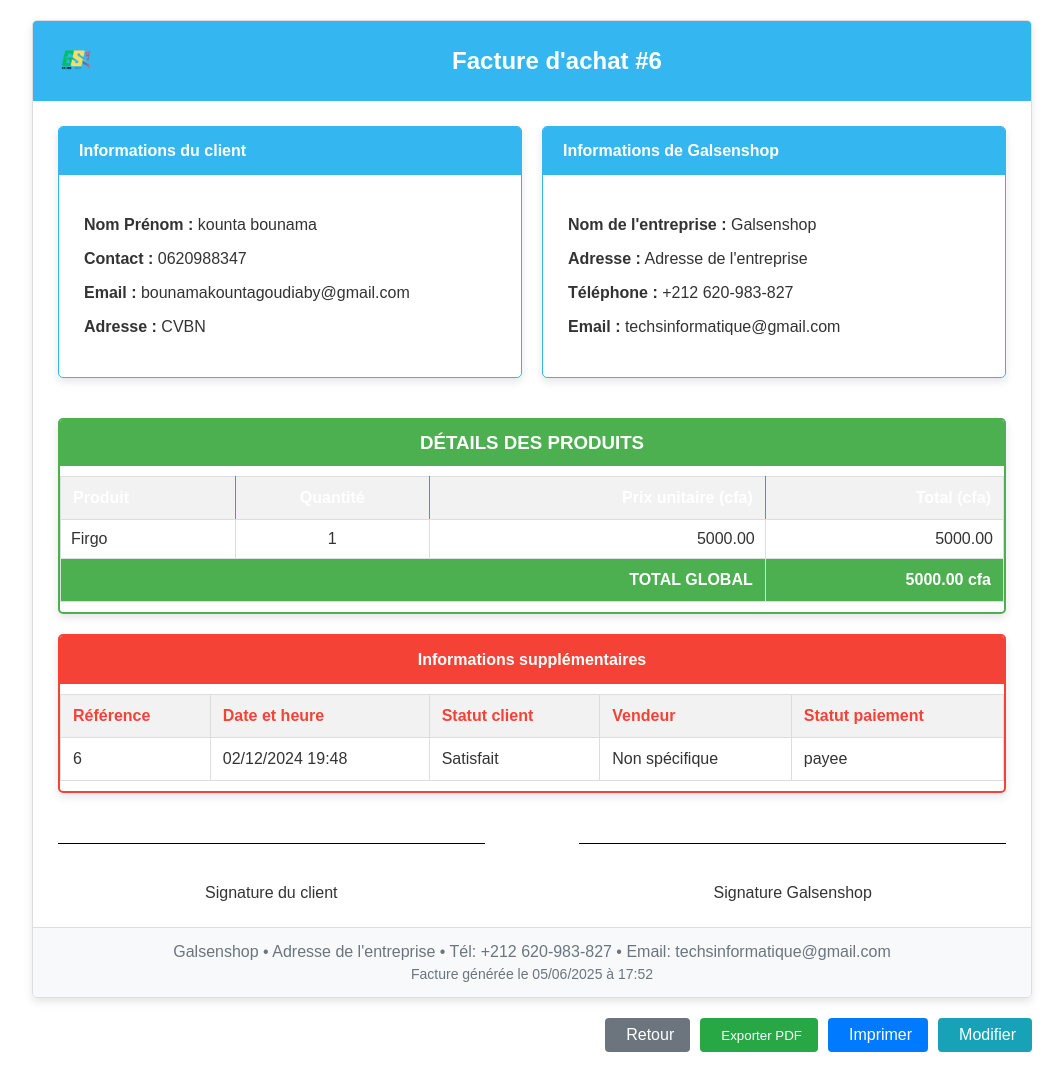
After one commit to Kountade/Gestion_stock_vente, a Django app: page /vente/pdf/6/ in a window 1280 px wide. The commit adds this page. Shown: the whole page, without its empty margins (108-1171 px from the left). Run offline with Django 5.2, Linux system fonts and the light colour scheme; data comes from the database, SQL or seed files in the repository; both versions use the stored data as it was after the commit; some libraries are stand-ins or nearby versions.

Commit message:
modification facture d'achat

```diff
--- a/application/urls.py
+++ b/application/urls.py
@@ -4,6 +4,7 @@
 from django.urls import path, include
 from django.conf import settings
 from django.conf.urls.static import static
+from .views import send_delivery_vente_email
 
 from . import views
 
@@ -68,7 +69,8 @@
     path('detail-vente/<int:pk>/', views.detail_vente, name='detail_vente'),
     path('ventes/modifier/<int:pk>/', views.modifier_vente, name='modifier_vente'),
     path('vente/<int:pk>/supprimer/', views.supprimer_vente, name='supprimer_vente'),
-
+    path('vente/pdf/<int:vente_id>/', views.generate_delivery_vente_pdf, name='generate_delivery_vente_pdf'),
+    path('vente/<int:vente_id>/envoyer-email/', send_delivery_vente_email, name='send_delivery_vente_email'),
 
 
 
--- a/application/views.py
+++ b/application/views.py
@@ -16,7 +16,6 @@
 from datetime import datetime
 from django.utils import timezone
 from django.http import HttpResponse, Http404
-from weasyprint import HTML
 from django.template.loader import render_to_string
 from .models import Livraison  # Remplacez par le modèle approprié
 from django.contrib.admin.models import LogEntry
@@ -1108,6 +1107,8 @@
 
 #############################################################################################
 def generate_delivery_note_pdf(request, livraison_id):
+
+
     try:
         # Récupérer l'objet Livraison à partir de l'ID
         livraison = Livraison.objects.get(id=livraison_id)
@@ -1126,3 +1127,91 @@
     response['Content-Disposition'] = f'inline; filename="bon_de_livraison_{livraison_id}.pdf"'
 
     return response
+
+
+# views.py
+from django.shortcuts import render, get_object_or_404
+from django.http import Http404
+from django.db.models import Sum, F
+from .models import Vente
+
+def generate_delivery_vente_pdf(request, vente_id):
+    # Récupération des données
+    vente = get_object_or_404(Vente, pk=vente_id)
+    produits_vendus = vente.ventes_produits.all()
+
+    # Calcul des totaux
+    for produit_vendu in produits_vendus:
+        produit_vendu.total = produit_vendu.quantite * produit_vendu.prix_unitaire
+
+    vente_total = produits_vendus.aggregate(
+        total=Sum(F('quantite') * F('prix_unitaire'))
+    )['total'] or 0
+
+    # Renvoie le template HTML (qui contiendra le JS pour la conversion PDF)
+    return render(request, 'ventes/vente_pdf_template.html', {
+        "vente": vente,
+        "produits_vendus": produits_vendus,
+        "vente_total": vente_total,
+    })
+
+from django.core.mail import EmailMessage
+from django.template.loader import render_to_string
+from django.http import HttpResponse, Http404
+from django.contrib import messages
+from django.shortcuts import redirect, get_object_or_404
+from django.db.models import Sum, F
+from .models import Vente
+
+
+def send_delivery_vente_email(request, vente_id):
+    """Vue pour envoyer le bon de livraison au client par e-mail"""
+    # 1️⃣ Récupérer la vente
+    vente = get_object_or_404(Vente, pk=vente_id)
+    produits_vendus = vente.ventes_produits.all()
+
+    # 2️⃣ Calcul du total de chaque vente de produit
+    for produit_vendu in produits_vendus:
+        produit_vendu.total = produit_vendu.quantite * produit_vendu.prix_unitaire
+
+    # 3️⃣ Calcul du total global de la vente (sommes des totaux de chaque produit)
+    vente_total = produits_vendus.aggregate(
+        total=Sum(F('quantite') * F('prix_unitaire'))
+    )['total'] or 0
+
+    # 4️⃣ Rendre le contenu HTML du PDF
+    html_content = render_to_string('ventes/vente_pdf_template.html', {
+        "vente": vente,
+        "produits_vendus": produits_vendus,
+        "vente_total": vente_total,
+    })
+
+    # 5️⃣ Générer le PDF
+    pdf_file = HTML(string=html_content).write_pdf()
+
+    # 6️⃣ Informations sur l'e-mail
+    subject = f"Bonjour merci pour votre achat. voici votre facture n°{vente.id}"
+    message = f"Veuillez trouver en pièce jointe le bon de livraison pour la vente n°{vente.id}."
+    from_email = 'bounamakountagoudiaby@gmail.com'  # Remplacez par votre adresse e-mail
+    recipient_list = [vente.client.email]  # Assurez-vous que le client a un champ email
+
+    # 7️⃣ Création de l'objet EmailMessage
+    email = EmailMessage(
+        subject=subject,
+        body=message,
+        from_email=from_email,
+        to=recipient_list,
+    )
+
+    # 8️⃣ Ajouter le fichier PDF en pièce jointe
+    email.attach(f'facture_de_vente_{vente.id}.pdf', pdf_file, 'application/pdf')
+
+    # 9️⃣ Envoi de l'e-mail
+    try:
+        email.send()
+        messages.success(request, f"L'e-mail a été envoyé avec succès au client {vente.client.email}.")
+    except Exception as e:
+        messages.error(request, f"Erreur lors de l'envoi de l'e-mail : {e}")
+
+    # 🔟 Redirection après l'envoi (redirection correcte avec le pk)
+    return redirect('detail_vente', pk=vente.id)  # Redirigez vers la page de détail de la vente
--- /dev/null
+++ b/templates/ventes/vente_pdf_template.html
@@ -0,0 +1,344 @@
+{% load static %}
+
+<!DOCTYPE html>
+<html lang="fr">
+<head>
+    <meta charset="UTF-8">
+    <meta name="viewport" content="width=device-width, initial-scale=1.0">
+    <title>Facture #{{ vente.id }}</title>
+    <style>
+        /* Styles généraux */
+        body {
+            font-family: Arial, sans-serif;
+            margin: 0;
+            padding: 20px;
+            color: #333;
+        }
+
+        .container {
+            width: 100%;
+            max-width: 1000px;
+            margin: 0 auto;
+        }
+
+        /* Styles des cartes */
+        .card {
+            border: 1px solid #ddd;
+            border-radius: 5px;
+            box-shadow: 0 4px 8px rgba(0,0,0,0.1);
+            margin-bottom: 20px;
+            overflow: hidden;
+        }
+
+        .card-header {
+            background-color: #34b7f1;
+            color: white;
+            padding: 15px 20px;
+            font-weight: bold;
+        }
+
+        .card-body {
+            padding: 25px;
+        }
+
+        .card-footer {
+            background-color: #f8f9fa;
+            padding: 15px 20px;
+            border-top: 1px solid #ddd;
+            text-align: center;
+        }
+
+        /* Styles des tables */
+        table {
+            width: 100%;
+            border-collapse: collapse;
+            margin: 10px 0;
+        }
+
+        th, td {
+            padding: 12px;
+            border: 1px solid #ddd;
+            text-align: left;
+        }
+
+        th {
+            background-color: #f2f2f2;
+            font-weight: bold;
+        }
+
+        /* Styles spécifiques */
+        .client-card {
+            border: 1px solid #34b7f1;
+        }
+
+        .produits-card {
+            border: 2px solid #4caf50;
+        }
+
+        .infos-card {
+            border: 2px solid #f44336;
+        }
+
+        .signature-area {
+            display: flex;
+            justify-content: space-between;
+            margin-top: 50px;
+        }
+
+        .signature-line {
+            border-top: 1px solid #000;
+            padding-top: 40px;
+            width: 45%;
+            text-align: center;
+        }
+
+        /* Boutons (ne s'affichent pas dans l'impression/PDF) */
+        .action-buttons {
+            display: flex;
+            justify-content: flex-end;
+            gap: 10px;
+            margin-top: 20px;
+        }
+
+        .btn {
+            padding: 8px 16px;
+            border: none;
+            border-radius: 4px;
+            cursor: pointer;
+            text-decoration: none;
+            display: inline-flex;
+            align-items: center;
+            gap: 5px;
+        }
+
+        .btn-secondary {
+            background-color: #6c757d;
+            color: white;
+        }
+
+        .btn-success {
+            background-color: #28a745;
+            color: white;
+        }
+
+        .btn-primary {
+            background-color: #007bff;
+            color: white;
+        }
+
+        .btn-info {
+            background-color: #17a2b8;
+            color: white;
+        }
+
+        /* Styles pour l'impression */
+        @media print {
+            .no-print, .no-print * {
+                display: none !important;
+            }
+
+            body {
+                padding: 0;
+                margin: 0;
+            }
+
+            .card {
+                box-shadow: none;
+                border: none;
+                margin: 0;
+                width: 100%;
+            }
+
+            .card-header {
+                border-radius: 0 !important;
+            }
+        }
+    </style>
+</head>
+<body>
+    <div class="container">
+        <!-- Carte principale contenant toute la facture -->
+        <div class="card">
+            <!-- En-tête -->
+            <div class="card-header" style="display: flex; align-items: center;">
+                <img src="{% static 'img/logo.png' %}" alt="Logo" style="height: 50px">
+                <div style="flex-grow: 1; text-align: center;">
+                    <h1 style="margin: 0; font-size: 24px;">Facture d'achat #{{ vente.id }}</h1>
+                </div>
+            </div>
+
+            <!-- Corps de la facture -->
+            <div class="card-body">
+                <!-- Section Informations client/entreprise -->
+                <div style="display: flex; gap: 20px; margin-bottom: 20px;">
+                    <!-- Carte Client -->
+                    <div class="card client-card" style="flex: 1;">
+                        <div class="card-header">Informations du client</div>
+                        <div class="card-body">
+                            <p><strong>Nom Prénom :</strong> {{ vente.client.nom }} {{vente.client.prenom }}</p>
+                            <p><strong>Contact :</strong> {{vente.client.telephone }}</p>
+                            <p><strong>Email :</strong> {{ vente.client.email }}</p>
+                            <p><strong>Adresse :</strong> {{vente.client.adresse }}</p>
+                        </div>
+                    </div>
+
+                    <!-- Carte Entreprise -->
+                    <div class="card client-card" style="flex: 1;">
+                        <div class="card-header">Informations de Galsenshop</div>
+                        <div class="card-body">
+                            <p><strong>Nom de l'entreprise :</strong> Galsenshop</p>
+                            <p><strong>Adresse :</strong> Adresse de l'entreprise</p>
+                            <p><strong>Téléphone :</strong> +212 620-983-827</p>
+                            <p><strong>Email :</strong> techsinformatique@gmail.com</p>
+                        </div>
+                    </div>
+                </div>
+
+                <!-- Section Produits -->
+             <!-- Section Produits avec style harmonisé -->
+<div class="card" style="border: 2px solid #4CAF50; border-radius: 5px; margin-bottom: 20px;">
+  <!-- En-tête vert comme "Informations supplémentaires" -->
+  <div class="card-header" style="background-color: #4CAF50; color: white; padding: 12px; text-align: center;">
+      <h3 style="margin: 0; font-weight: bold;">DÉTAILS DES PRODUITS</h3>
+  </div>
+
+  <div class="card-body" style="padding: 0;">
+      <table style="width: 100%; border-collapse: collapse;">
+          <!-- En-têtes de colonnes comme "Informations du client" -->
+          <thead style="background-color: #34B7F1; color: white;">
+              <tr>
+                  <th style="padding: 12px; text-align: left; font-weight: bold; border-right: 1px solid #2A9FD8;">Produit</th>
+                  <th style="padding: 12px; text-align: center; font-weight: bold; border-right: 1px solid #2A9FD8;">Quantité</th>
+                  <th style="padding: 12px; text-align: right; font-weight: bold; border-right: 1px solid #2A9FD8;">Prix unitaire (cfa)</th>
+                  <th style="padding: 12px; text-align: right; font-weight: bold;">Total (cfa)</th>
+              </tr>
+          </thead>
+
+          <tbody>
+              {% for produit_vendu in produits_vendus %}
+              <tr>
+                  <td style="padding: 10px; border-bottom: 1px solid #E0E0E0;">{{ produit_vendu.produit.nom }}</td>
+                  <td style="padding: 10px; border-bottom: 1px solid #E0E0E0; text-align: center;">{{ produit_vendu.quantite }}</td>
+                  <td style="padding: 10px; border-bottom: 1px solid #E0E0E0; text-align: right;">{{ produit_vendu.prix_unitaire|floatformat:2 }}</td>
+                  <td style="padding: 10px; border-bottom: 1px solid #E0E0E0; text-align: right;">{{ produit_vendu.total|floatformat:2 }}</td>
+              </tr>
+              {% endfor %}
+          </tbody>
+
+          <!-- Pied de tableau comme "Informations supplémentaires" -->
+          <tfoot style="background-color: #4CAF50; color: white;">
+              <tr>
+                  <td colspan="3" style="padding: 12px; text-align: right; font-weight: bold;">TOTAL GLOBAL</td>
+                  <td style="padding: 12px; text-align: right; font-weight: bold;">{{ vente_total|floatformat:2 }} cfa</td>
+              </tr>
+          </tfoot>
+      </table>
+  </div>
+</div>
+
+                <!-- Section Informations supplémentaires -->
+                <div class="card infos-card">
+                    <div class="card-header" style="background-color: #f44336; text-align: center;">
+                        Informations supplémentaires
+                    </div>
+                    <div class="card-body" style="padding: 0;">
+                        <table>
+                            <thead style="background-color: #ffebee; color: #f44336;">
+                                <tr>
+                                    <th>Référence</th>
+                                    <th>Date et heure</th>
+                                    <th>Statut client</th>
+                                    <th>Vendeur</th>
+                                    <th>Statut paiement</th>
+                                </tr>
+                            </thead>
+                            <tbody>
+                                <tr>
+                                    <td>{{ vente.id }}</td>
+                                    <td>{{ vente.date|date:"d/m/Y H:i" }}</td>
+                                    <td>Satisfait</td>
+                                    <td>Non spécifique</td>
+                                    <td>{{vente.statut_paiement}}</td>
+                                </tr>
+                            </tbody>
+                        </table>
+                    </div>
+                </div>
+
+                <!-- Section Signatures -->
+                <div class="signature-area">
+                    <div class="signature-line">
+                        Signature du client
+                    </div>
+                    <div class="signature-line">
+                        Signature Galsenshop
+                    </div>
+                </div>
+            </div>
+
+            <!-- Pied de page -->
+            <div class="card-footer">
+                <p style="margin: 0; color: #6c757d;">
+                    Galsenshop • Adresse de l'entreprise • Tél: +212 620-983-827 • Email: techsinformatique@gmail.com
+                </p>
+                <p style="margin: 5px 0 0; color: #6c757d; font-size: 14px;">
+                    Facture générée le {% now "d/m/Y à H:i" %}
+                </p>
+            </div>
+        </div>
+
+        <!-- Boutons d'action (ne s'affichent pas dans l'impression/PDF) -->
+        <div class="action-buttons no-print">
+            <a href="{% url 'liste_livraisons' %}" class="btn btn-secondary">
+                <i class="bi bi-arrow-left-circle"></i> Retour
+            </a>
+            <button id="pdf-export-btn" class="btn btn-success">
+                <i class="bi bi-file-earmark-pdf"></i> Exporter PDF
+            </button>
+            <a href="#" onclick="window.print();" class="btn btn-primary">
+                <i class="bi bi-printer"></i> Imprimer
+            </a>
+            <a href="{% url 'modifier_vente' vente.id %}" class="btn btn-info">
+                <i class="bi bi-pencil-square"></i> Modifier
+            </a>
+        </div>
+    </div>
+
+    <!-- Script pour l'export PDF -->
+    <script src="https://cdnjs.cloudflare.com/ajax/libs/jspdf/2.5.1/jspdf.umd.min.js"></script>
+    <script src="https://cdnjs.cloudflare.com/ajax/libs/html2canvas/1.4.1/html2canvas.min.js"></script>
+    <script>
+    document.getElementById('pdf-export-btn').addEventListener('click', function() {
+        // On cible uniquement la carte principale (sans les boutons)
+        const element = document.querySelector('.card');
+        const button = this;
+        button.innerHTML = '<i class="bi bi-hourglass"></i> Génération...';
+        button.disabled = true;
+
+        html2canvas(element, {
+            scale: 2,
+            useCORS: true,
+            logging: false
+        }).then(canvas => {
+            const { jsPDF } = window.jspdf;
+            const pdf = new jsPDF('p', 'mm', 'a4');
+            const imgData = canvas.toDataURL('image/png');
+            const imgWidth = 210;
+            const imgHeight = (canvas.height * imgWidth) / canvas.width;
+
+            pdf.addImage(imgData, 'PNG', 0, 0, imgWidth, imgHeight);
+            pdf.save('facture_{{ vente.id }}.pdf');
+            button.innerHTML = '<i class="bi bi-file-earmark-pdf"></i> Exporter PDF';
+            button.disabled = false;
+        }).catch(error => {
+            console.error("Erreur lors de la génération du PDF:", error);
+            button.innerHTML = '<i class="bi bi-exclamation-triangle"></i> Erreur';
+            setTimeout(() => {
+                button.innerHTML = '<i class="bi bi-file-earmark-pdf"></i> Exporter PDF';
+                button.disabled = false;
+            }, 2000);
+        });
+    });
+    </script>
+</body>
+</html>
```
Also changed, not shown: stock_gestion/settings.py (+25 -0 lines), templates/utilisateurs/login.html (+56 -99 lines), templates/ventes/detail_vente.html (+78 -20 lines), db.sqlite3.
